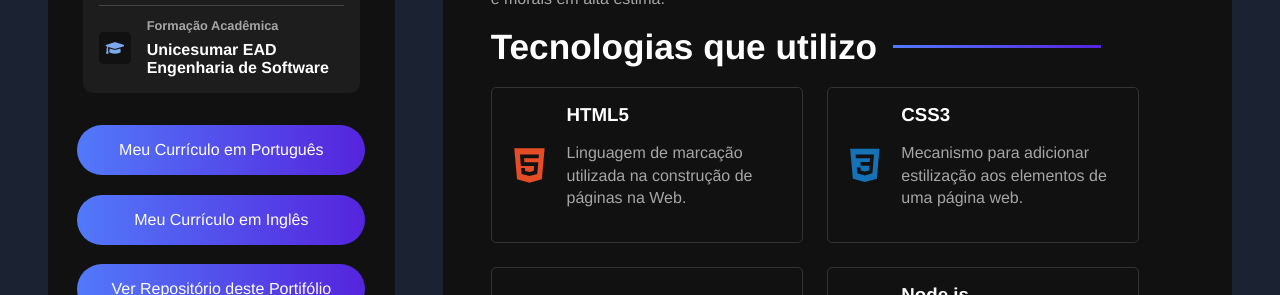
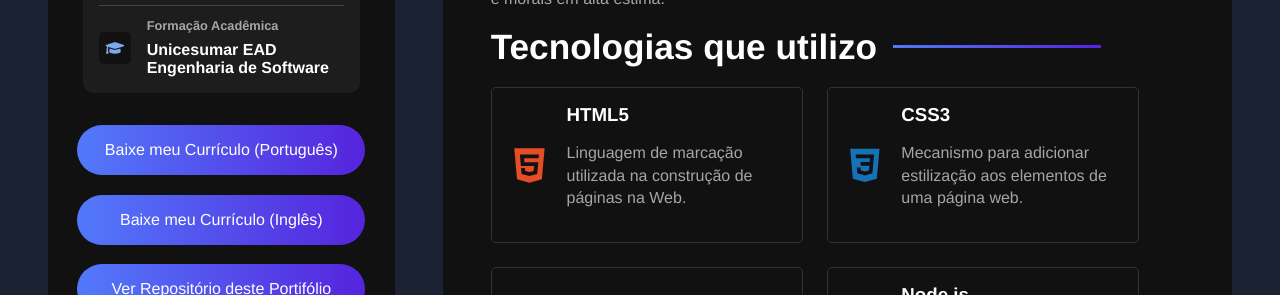
Before and after one commit to Filipe-Bacof/portifolio-filipe, a React (Vite) app: page / in a window 1280 px wide. Shown: the part 840-1135 px from the top of the page. Built offline with nearby package versions, Linux system fonts and the light colour scheme.

Commit message:
curriculum download links correction

```diff
--- a/src/components/Sidebar.jsx
+++ b/src/components/Sidebar.jsx
@@ -12,8 +12,8 @@ const Sidebar = () => {
         <p className="title">Desenvolvedor Full-Stack</p>
         <SocialNetworks />
         <InformationContainer />
-        <a href="https://drive.google.com/file/d/12q4FMKlkwS2J-NDIpsa5DrFxhKbdLfly/" target="_blank" className="btn">Meu Currículo em Português</a>
-        <a href="https://drive.google.com/file/d/1fBVo9LdpyN7JQ0n66VFnvPHl-4qw8NZR/" target="_blank" className="btn">Meu Currículo em Inglês</a>
+        <a href="https://github.com/Filipe-Bacof/portifolio-filipe/raw/master/public/curriculo-filipe-bacof.pdf" target="_blank" className="btn">Baixe meu Currículo (Português)</a>
+        <a href="https://github.com/Filipe-Bacof/portifolio-filipe/raw/master/public/resume-filipe-bacof.pdf" target="_blank" className="btn">Baixe meu Currículo (Inglês)</a>
         <a href="https://github.com/Filipe-Bacof/portifolio-filipe" target="_blank" className="btn">Ver Repositório deste Portifólio</a>
     </aside>
   )
```
Also changed, not shown: 2 other files (tests, documents, lock files or other folders).
